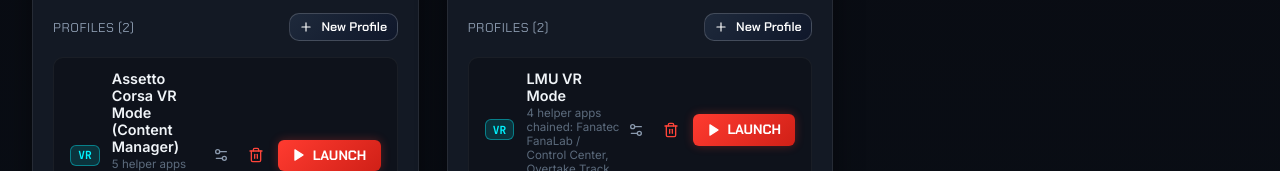
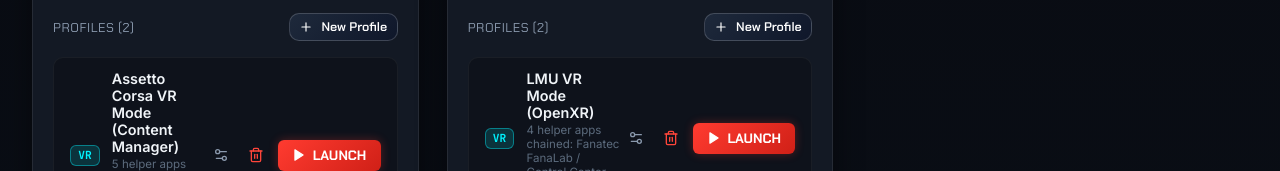
Before and after one commit to vincentdthe/apex-sim-deck, a React (Vite) app: page / in a window 1280 px wide. Shown: the part 1074-1245 px from the top of the page. Built offline with nearby package versions, Linux system fonts and the light colour scheme.

Commit message:
update: configure LMU VR profile default args to +XR and include EAC in monitored processes

```diff
--- a/src/data/initialData.js
+++ b/src/data/initialData.js
@@ -473,15 +473,16 @@
     sessionProcesses: [
       "Le Mans Ultimate.exe",
       "LMU.exe",
-      "LeMansUltimate.exe"
+      "LeMansUltimate.exe",
+      "start_protected_game.exe"
     ],
     profiles: [
       {
         id: "prof-lmu-vr",
-        name: "LMU VR Mode",
+        name: "LMU VR Mode (OpenXR)",
         isVr: true,
-        exePath: "C:\\Program Files (x86)\\Steam\\steamapps\\common\\Le Mans Ultimate\\Le Mans Ultimate.exe",
-        args: "-vr",
+        exePath: "2399420",
+        args: "+XR",
         autoLaunchGame: true,
         enabledAppIds: [
           "app-fanatec",
```
Also changed, not shown: 1 other file (tests, documents, lock files or other folders).
